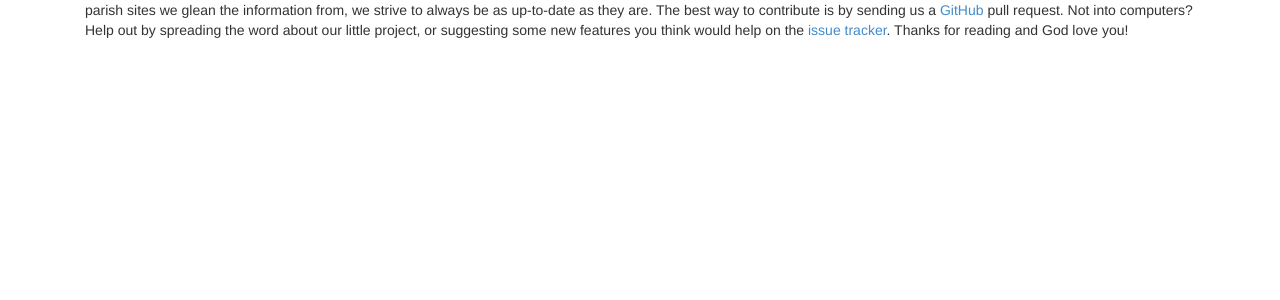
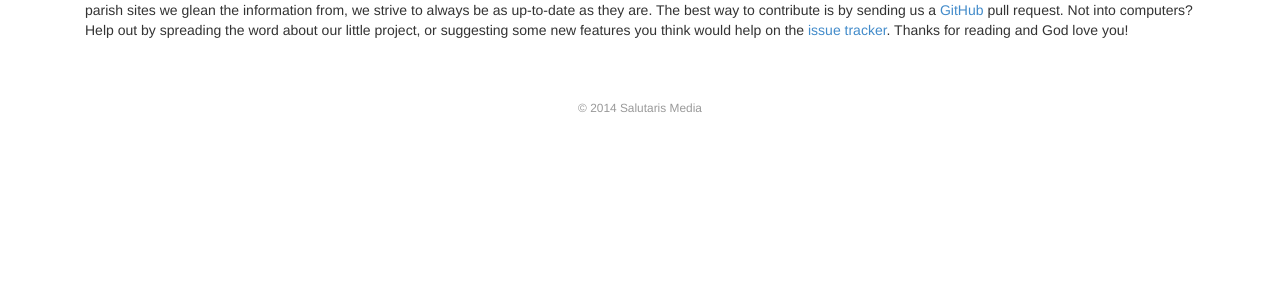
Before and after one commit to salutarismedia/gocatholicevents, a PHP site: template www/application/views/about.php in a window 1280 px wide. Shown: the part 140-440 px from the top of the page. Run offline with PHP 8.4, Linux system fonts and the light colour scheme; the template is opened without the code that fills it, so the values that code supplies are empty; some libraries are stand-ins or nearby versions.

Commit message:
added company link and copyright

```diff
--- a/www/application/views/footer.php
+++ b/www/application/views/footer.php
@@ -11,6 +11,15 @@
   ga('send', 'pageview');
 
 </script>
+<br>
+<br>
+<br>
 <!-- /google analytics -->
+<center>
+	<p class="text-muted small">
+		&copy; 2014 <a class="text-muted" href="http://www.salutarismedia.com"
+			target="_blank">Salutaris Media</a>
+	</p>
+</center>
 </body>
 </html>
```
